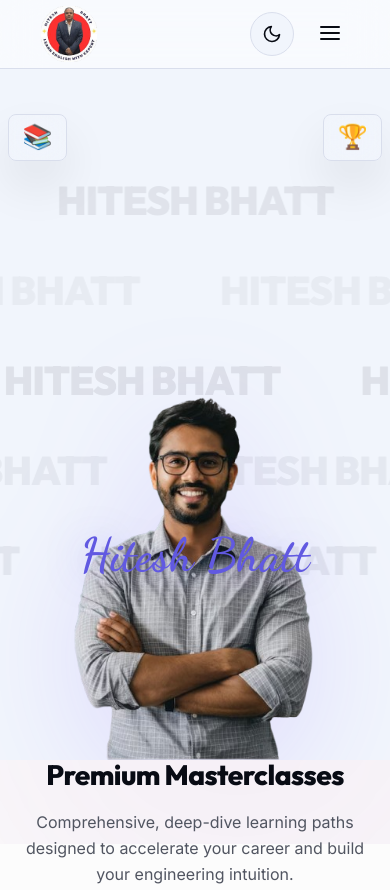
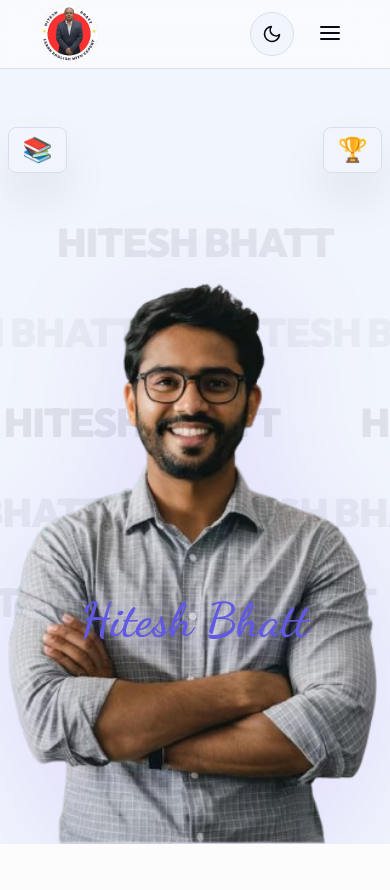
Before and after one commit to Gohel-Manthan-2026/Hitesh-Bhatt, a plain HTML site: page index.html in a window 390 px wide. Shown: the top 890 px of the page. Drawn offline with Linux system fonts and the light colour scheme; animation ran at ten frames a second.

Commit message:
Update style.css

```diff
--- a/style.css
+++ b/style.css
@@ -163,7 +163,7 @@ ul {
 
 section {
     padding: 7rem 0;
-    margin-bottom: 6rem;
+    margin-bottom: 100px;
     /* Gap between sections */
     position: relative;
 }
@@ -349,11 +349,12 @@ section {
    cursive name, floating pills, bottom cards
 ============================================ */
 .hero {
-    height: 90vh;
+    height: 100vh;
     min-height: 600px;
     position: relative;
     overflow: hidden;
     background: var(--bg-secondary);
+    margin-bottom: 100px;
     display: flex;
     align-items: stretch;
 }
@@ -704,7 +705,7 @@ section {
     }
 
     .hero-center-image img {
-        max-width: 100vw;
+        max-width: max-content;
     }
 
     .card-bottom-left
@@ -712,6 +713,7 @@ section {
         left: 2%;
         top: 15%;
         display: flex;
+        justify-content: flex-end;
         height: max-content;
         width: max-content;
     }
@@ -1216,7 +1218,7 @@ textarea.form-control {
     }
 
     .hero-center-image img {
-        max-width: 100vw;
+        max-width: max-content;
     }
 
     .pill-top-left {
@@ -1331,7 +1333,7 @@ textarea.form-control {
     }
 
     .hero-center-image img {
-        max-width: 100vw;
+        max-width: max-content;
     }
 
     /* Pills hidden on mobile — clean look */
@@ -1486,7 +1488,7 @@ textarea.form-control {
     }
 
     .hero-center-image img {
-        max-width: 100vw;
+        max-width: max-content;
     }
 
     /* Bottom cards — only icons on very small screens */
@@ -1616,7 +1618,7 @@ textarea.form-control {
     }
 
     .hero-center-image img {
-        max-width: 100vw;
+        max-width: max-content;
     }
 
     .hero-cta .btn {
@@ -1685,7 +1687,7 @@ textarea.form-control {
     }
 
     .hero-center-image img {
-        max-width: 100vw;
+        max-width: max-content;
     }
 
     .hero-card {
```
